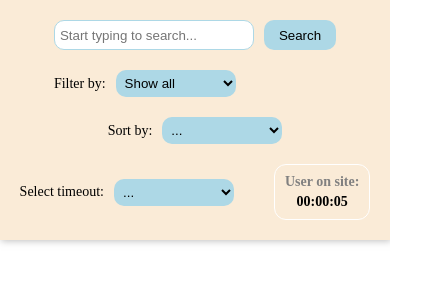
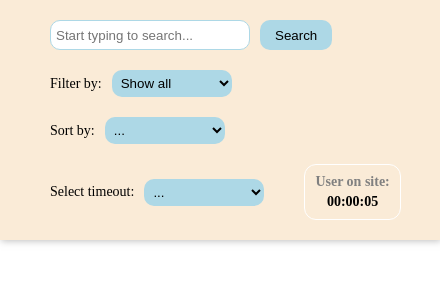
Before and after one commit to halynabondar/Movie_app, a plain HTML site: page index.html in a window 390 px wide. Shown: the whole page, 440 px wide, since content can reach past the window. Drawn offline with Linux system fonts and the light colour scheme; no server answers.

Commit message:
Some styles added

```diff
--- a/style.css
+++ b/style.css
@@ -284,14 +284,21 @@ textarea {
         grid-template-columns: 1fr 1fr;
         gap: 30px;
     }
+    #search {
+        display: flex;
+        justify-content: left;
+    }
 }
 @media (max-width: 800px) {
+    #nav {
+        padding-left: 50px;
+        align-items: flex-start;
+    }
     #main {
         grid-template-columns: 1fr;
         margin-top: 240px;
     }
     #search {
-        display: flex;
         flex-direction: column;
         gap: 20px;
     }
```
